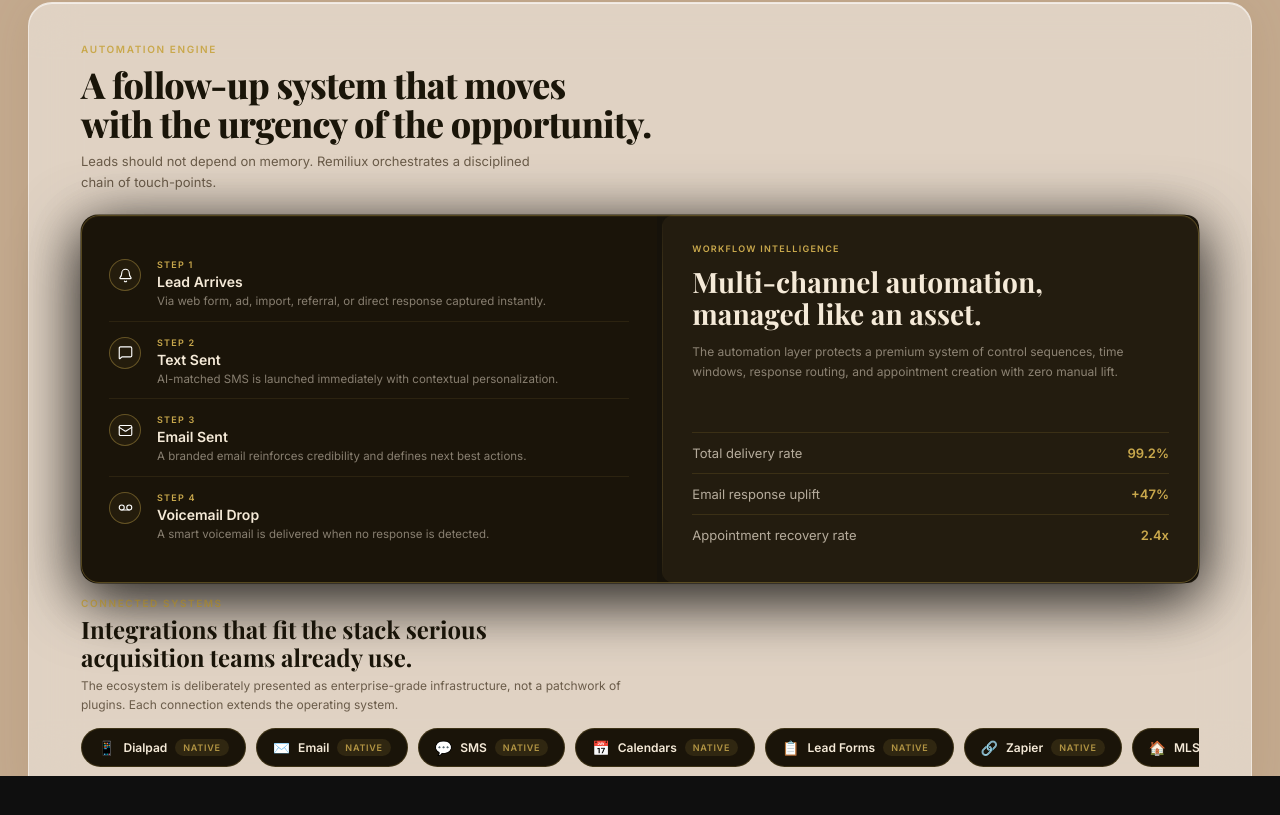
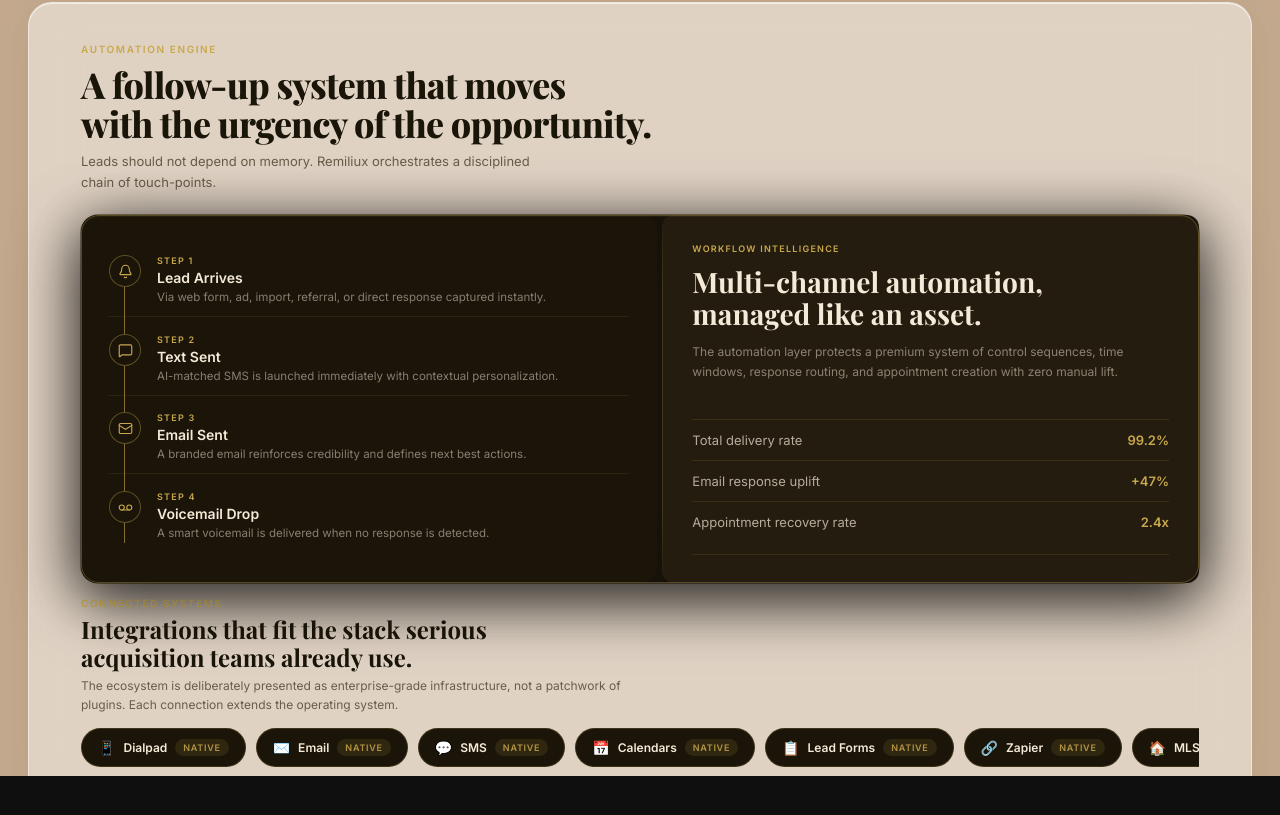
Before and after one commit to kariimhisham1/CRM-Remiliux-New-LP, a React (Create React App) app: page / in a window 1280 px wide. Shown: the part 5624-6439 px from the top of the page. Built offline with nearby package versions, Linux system fonts and the light colour scheme.

Commit message:
Update WhyTeams.css

```diff
--- a/src/components/WhyTeams.css
+++ b/src/components/WhyTeams.css
@@ -175,6 +175,13 @@
   font-size: 13px; color: rgba(245, 234, 216, 0.7);
 }
 .wt__stat-row strong { color: var(--gold, #C9A84C); font-weight: 700; }
+/* Closing rule under the last stat row, matching the target screenshot */
+.wt__stat-list::after {
+  content: '';
+  display: block;
+  margin-top: 12px;
+  border-top: 1px solid rgba(201, 168, 76, 0.14);
+}
 
 /* ── Premium outer frame wrapping BOTH panels ──
    Matches image 2: thick rounded border, slight inset shadow,
@@ -208,13 +215,12 @@
   z-index: 11;
 }
 
-/* ── Timeline panel — curtain from right ── */
+/* ── Timeline panel ── */
 .wt__timeline-panel {
   position: absolute;
   left: 0; top: 0; height: 100%;
   background: #1a1409;
-  border-radius: 16px 0 0 16px;
-  border: none;
+  border-radius: 16px;
   padding: 24px 28px;
   box-sizing: border-box;
   overflow: hidden;
@@ -222,10 +228,31 @@
   flex-direction: column;
   justify-content: space-evenly;
 }
+
+/* Animated connector line — sits behind the icon column, grows downward */
+.wt__timeline-line-track {
+  position: absolute;
+  left: 43px; /* centers on the 32px icon circles (28px panel padding + 16px - 1px) */
+  top: 40px;
+  bottom: 40px;
+  width: 1px;
+  background: rgba(201, 168, 76, 0.12);
+}
+.wt__timeline-line-fill {
+  position: absolute;
+  top: 0; left: 0;
+  width: 100%;
+  background: rgba(201, 168, 76, 0.55);
+  transition: height 0.05s linear;
+}
+
 .wt__timeline-step {
   display: flex; gap: 16px;
   padding: 10px 0;
   border-bottom: 1px solid rgba(201, 168, 76, 0.1);
+  position: relative;
+  z-index: 1;
+  will-change: transform, opacity;
 }
 .wt__timeline-step:last-child { border-bottom: none; }
 .wt__timeline-icon {
@@ -233,8 +260,9 @@
   border-radius: 50%;
   border: 1px solid rgba(201, 168, 76, 0.4);
   display: flex; align-items: center; justify-content: center;
-  font-size: 14px; flex-shrink: 0;
-  background: rgba(201, 168, 76, 0.06);
+  flex-shrink: 0;
+  background: #1a1409;
+  color: var(--gold, #C9A84C);
 }
 .wt__timeline-steplabel {
   font-family: var(--font-body, sans-serif);
```
